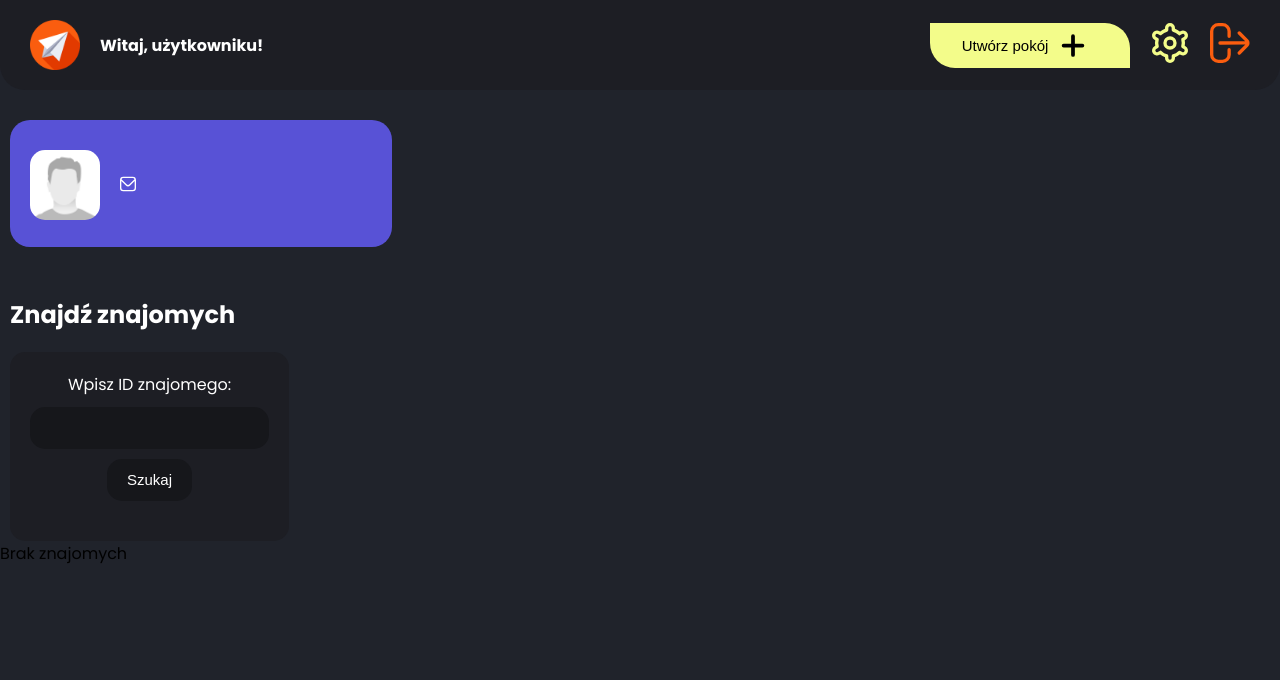
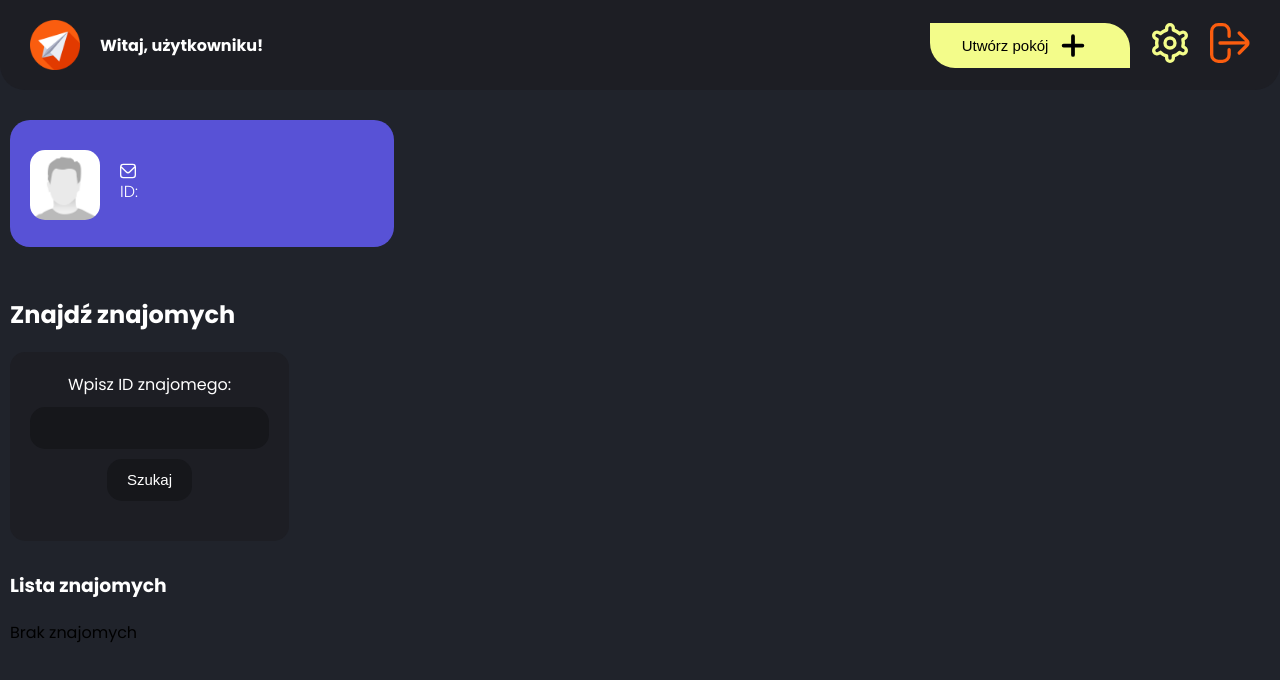
Before and after one commit to camyk991/coding, a React (Create React App) app in the folder client/: page /dashboard in a window 1280 px wide. Shown: the top 680 px of the page. Built offline with nearby package versions, Linux system fonts and the light colour scheme; what agora-rtc-react, agora-rtm-react would draw is missing.

Commit message:
Styled dashboard

```diff
--- a/client/src/components/FindFriends/FindFriends.scss
+++ b/client/src/components/FindFriends/FindFriends.scss
@@ -46,6 +46,12 @@
 					width: auto;
 				}
 			}
+
+			&__id {
+				font-size: 1rem;
+				font-weight: 300;
+				color: v.$color--light;
+			}
 		}
 	}
 
--- a/client/src/components/FindFriends/FindFriends.tsx
+++ b/client/src/components/FindFriends/FindFriends.tsx
@@ -57,6 +57,9 @@ const FindFriends: React.FC<Props> = ({userData, getData}) => {
               <img src={Mail} alt="Mail" />
               {userData?.mail}
             </div>
+            <div className="User__id">
+              ID: {userData?.id}
+            </div>
           </div>
         </div>
         <div className="FindFriends">
--- /dev/null
+++ b/client/src/components/UserList/UserList.scss
@@ -0,0 +1,47 @@
+@use "../common/sass/variables" as v;
+
+.UserList {
+	h3 {
+		margin-top: 30px;
+		color: v.$color--light;
+	}
+
+	.Friends {
+		margin-top: 20px;
+		display: flex;
+		gap: 30px;
+	}
+
+	.FriendInfo {
+		background-color: v.$color--accent2;
+		display: inline-flex;
+		align-items: center;
+		gap: 15px;
+		padding: 15px;
+		max-width: 1440px;
+		border-radius: 20px;
+
+		.Friend__avatar {
+			img {
+				margin-top: 10px;
+				width: 50px;
+				height: 50px;
+				border-radius: 15px;
+			}
+		}
+
+		.Friend {
+			&__name {
+				font-size: 1.5rem;
+				font-weight: 600;
+				color: v.$color--light;
+			}
+
+			&__id {
+				font-size: 0.9rem;
+				font-weight: 300;
+				color: v.$color--light;
+			}
+		}
+	}
+}
--- a/client/src/components/UserList/UserList.tsx
+++ b/client/src/components/UserList/UserList.tsx
@@ -1,22 +1,38 @@
 import React, {useEffect} from 'react'
 import { UserInfoType } from '../../API';
+import './UserList.scss';
+import Avatar from '../../resources/avatar.jpg';
 
 type Props = {
   userData: UserInfoType | undefined;
 }
 
 const UserList: React.FC<Props> = ({userData}) => {
-
+  console.log(userData?.friendList);
   return (
-    <div>
+    <div className='UserList container'>
+      <h3>Lista znajomych</h3>
+      <div className='Friends'>
       {
         userData && userData.friendList.length ?
         userData.friendList.map(el => (
-          <>{el.inviterName}</>
+          <div className="FriendInfo">
+            <div className="Friend__avatar">
+              {/* <img src={el.avatar ?? Avatar} alt="avatar" /> */}
+              <img src={Avatar} alt="avatar" />
+            </div>
+            <div className="Friend">
+              <div className="Friend__name">{el.inviterName}</div>
+              <div className="Friend__id">
+                ID: {el.inviterID}
+              </div>
+            </div>
+          </div>
         ))
         :
         "Brak znajomych"
       }
+      </div>
     </div>
   )
 }
--- a/client/src/pages/Dashboard.tsx
+++ b/client/src/pages/Dashboard.tsx
@@ -29,7 +29,6 @@ const Dashboard: React.FC<Props> = ({userData, getData}) => {
     <>
       <FindFriends userData={userData} getData={getData} />
       <UserList userData={userData} />
-      {userData?.id}
     </>
   )
 }
```
